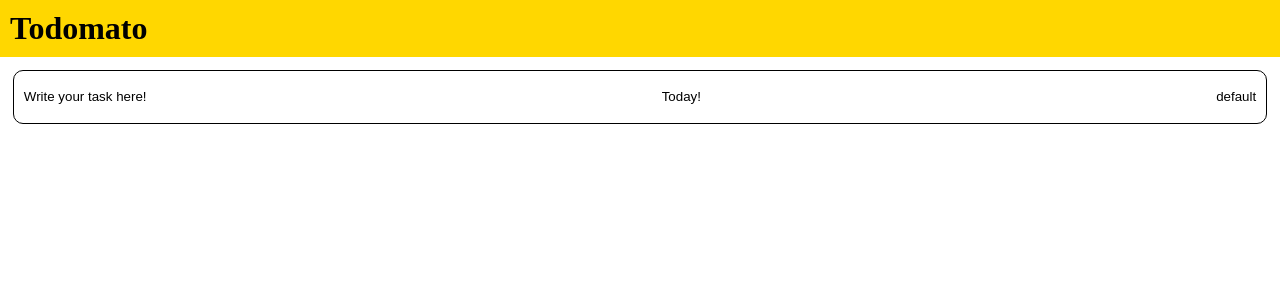
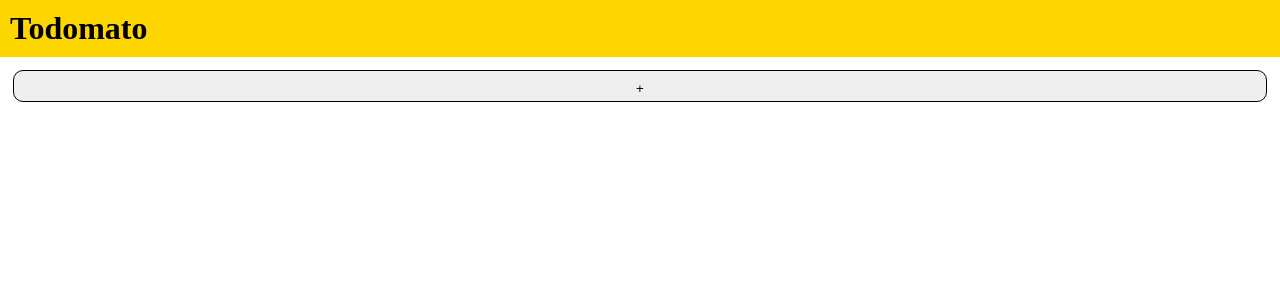
Before and after one commit to kpbongat/Todomato, a React (Vite) app: page / in a window 1280 px wide. Shown: the top 300 px of the page. Built offline with nearby package versions, Linux system fonts and the light colour scheme.

Commit message:
Implement AddTodo for creating new todos

```diff
--- /dev/null
+++ b/src/components/AddTodo/AddTodo.jsx
@@ -0,0 +1,20 @@
+import styles from "./AddTodo.module.css";
+
+function AddTodo({ pushTodoList }) {
+  return (
+    <button
+      className={styles.button}
+      onClick={() =>
+        pushTodoList({
+          name: "Write your task here!",
+          dueDate: "Today!",
+          project: "default",
+        })
+      }
+    >
+      +
+    </button>
+  );
+}
+
+export default AddTodo;
--- /dev/null
+++ b/src/components/AddTodo/AddTodo.module.css
@@ -0,0 +1,6 @@
+.button {
+  border: solid 1px black;
+  border-radius: 10px;
+  height: 2rem;
+  padding: 10px;
+}
--- a/src/components/App/App.jsx
+++ b/src/components/App/App.jsx
@@ -4,18 +4,7 @@ import TodoPanel from "../TodoPanel/TodoPanel";
 
 function App() {
   const [todoList, setTodoList] = useState([]);
-  function initializeTodoList() {
-    setTodoList([
-      {
-        name: "Write your task here!",
-        dueDate: "Today!",
-        project: "default",
-      },
-    ]);
-  }
-  if (!todoList.length) {
-    initializeTodoList();
-  }
+
   return (
     <>
       <Header />
--- a/src/components/TodoList/TodoList.jsx
+++ b/src/components/TodoList/TodoList.jsx
@@ -1,18 +1,24 @@
 import styles from "./TodoList.module.css";
 import Todo from "../Todo/Todo";
+import AddTodo from "../AddTodo/AddTodo";
 
 function TodoList({ todoList, setTodoList }) {
+  function pushTodoList(todo) {
+    const newTodo = [...todoList];
+    newTodo.push(todo);
+    setTodoList(newTodo);
+  }
   function updateTodoList(index, key, value) {
     const newTodo = [...todoList];
     newTodo[index][key] = value;
     setTodoList(newTodo);
   }
-  return (
-    <section className={styles.section}>
-      {todoList.map((i, index) => (
-        <Todo todo={i} updateTodoList={updateTodoList} todoIndex={index} />
-      ))}
-    </section>
-  );
+
+  const todoComponents = todoList.map((i, index) => (
+    <Todo todo={i} updateTodoList={updateTodoList} todoIndex={index} />
+  ));
+  todoComponents.push(<AddTodo pushTodoList={pushTodoList} />);
+
+  return <section className={styles.section}>{todoComponents}</section>;
 }
 export default TodoList;
```
